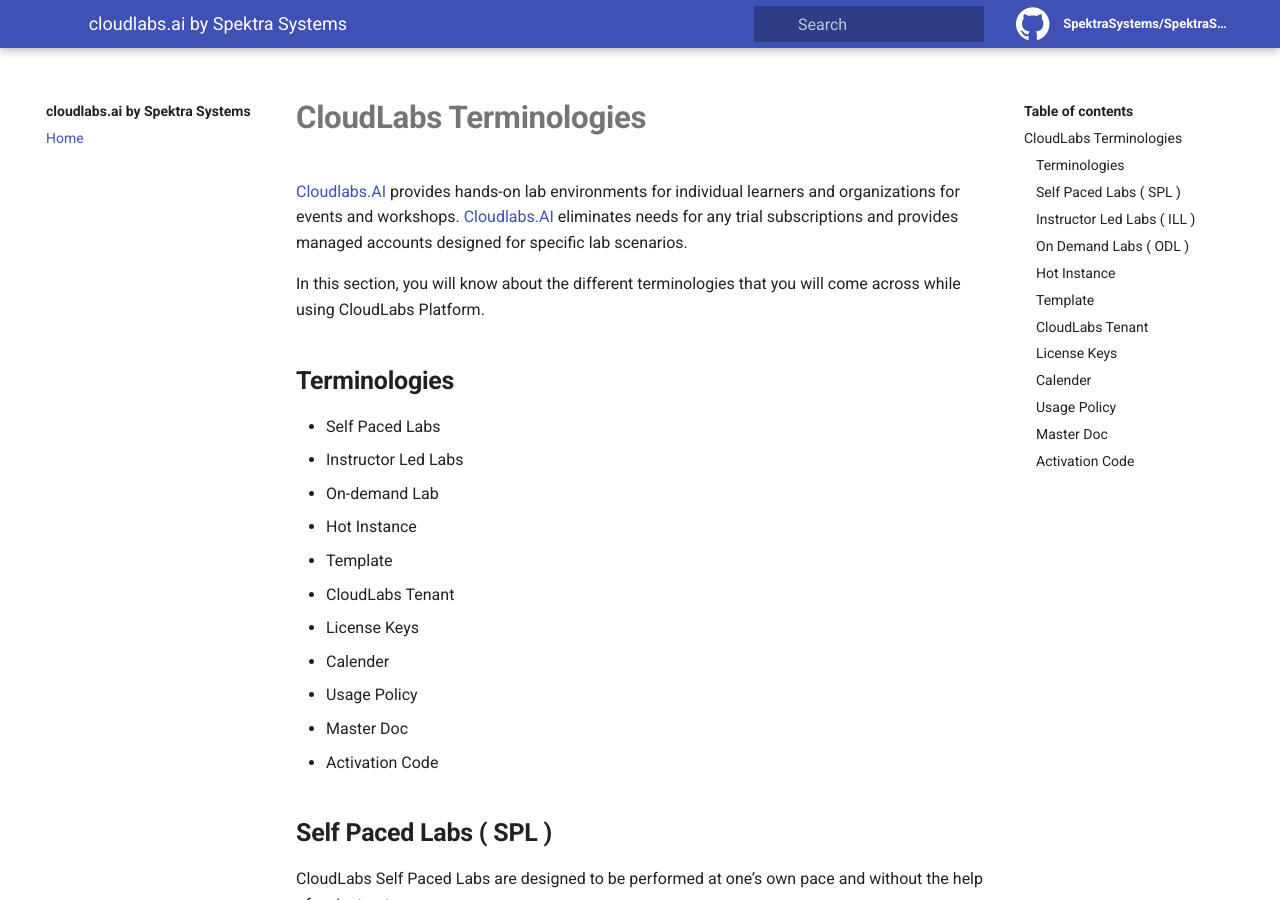
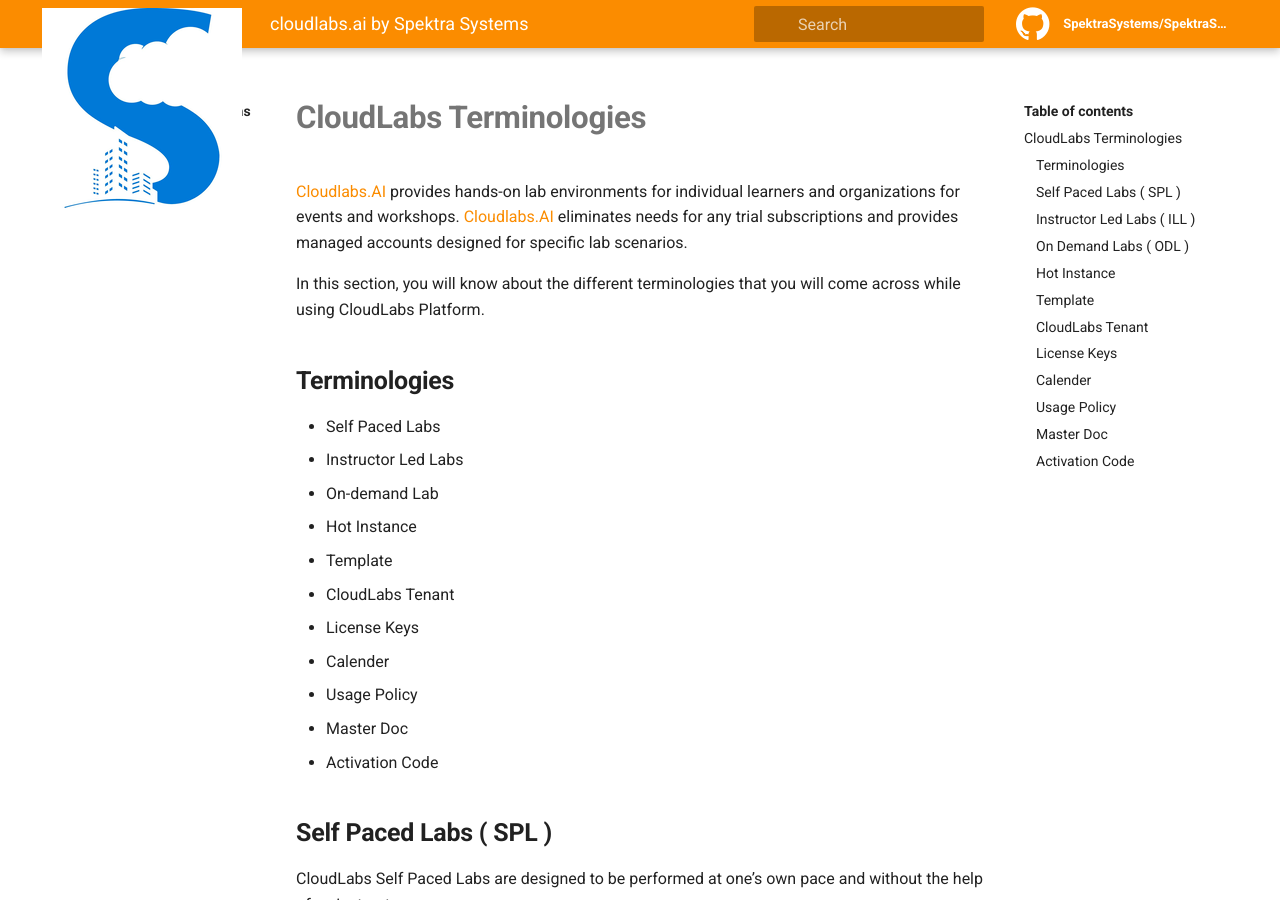
Before and after one commit to BalajiKs171095/mkdocs-jekyll-master, a Jekyll site: the page built from pages/index.md, in a window 1280 px wide and 900 px high. Built offline with Jekyll 4.4.1, drawn with Linux system fonts in a browser that asks for light colours.

Commit message:
git commit

```diff
--- a/_config.yml
+++ b/_config.yml
@@ -35,12 +35,12 @@ github_repo: "SpektraSystems"
 
 # Optional
 #twitter: vsoch
-#linkedin: vsochat
+linkedin: "Spektra Systems"
 #dockerhub: vanessa
 # google-analytics: UA-XXXXXXXXXX
 # Image and (square) dimension for logo (don't start with /)
 # If commented, will use material hat theme
-# logo: "assets/img/logo/SRCC-square-red.png"
+logo: "assets/img/favicon.png"
 logo_width: 34
 color: "#8c1515" # primary color for header, buttons
 
@@ -60,8 +60,8 @@ discourse_per_page: 10
 discourse_category: "stanford-research-computing"
 discourse_tags: null # comma separated string, leave null to not filter
 
-accentColor: indigo # purple, green, etc.
-themeColor: indigo # purple, green, blue, orange, purple, grey
+accentColor: orange # purple, green, etc.
+themeColor: orange # purple, green, blue, orange, purple, grey
 fixedNav: 'true' # true or false
 
 permalink: /:year/:title/
```
